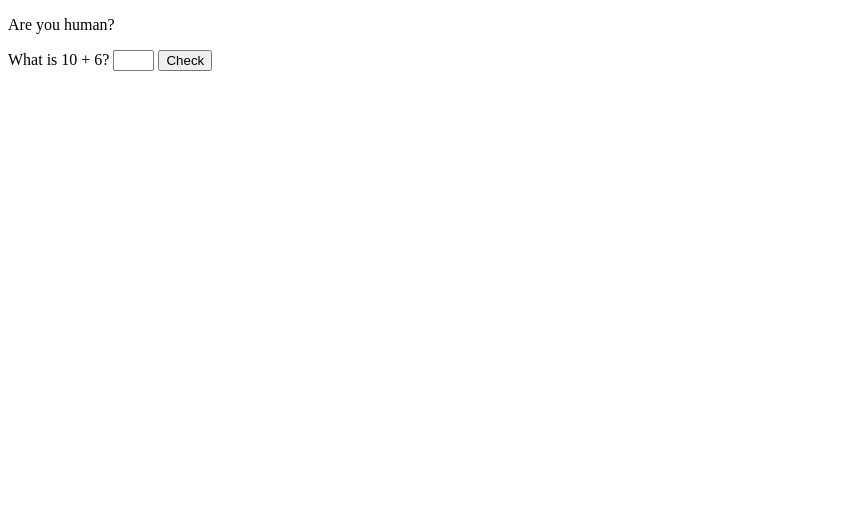
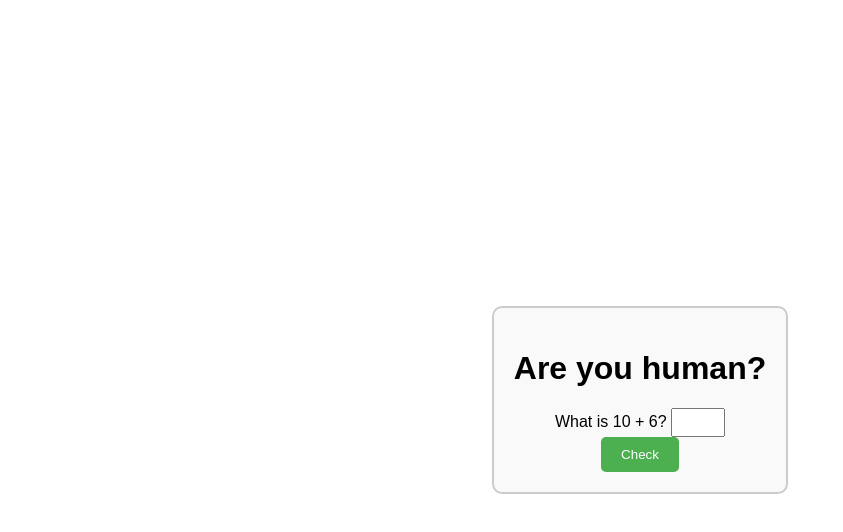
Before and after one commit to FanticSupreme/html-starter, a website: page index.html in a window 1280 px wide. Shown: the whole page, without its empty margins (0-843 px from the left). Drawn offline with Linux system fonts and the light colour scheme.

Commit message:
Update index.html

```diff
--- a/index.html
+++ b/index.html
@@ -1,7 +1,43 @@
 <!DOCTYPE html>
 <html xmlns="http://www.w3.org/1999/xhtml">
 <head>
-    <title>BotBoot</title>
+    <title>Verify Bot</title>
+    <style>
+        body {
+            font-family: Arial, sans-serif;
+            display: flex;
+            justify-content: center;
+            align-items: center;
+            height: 100vh;
+            margin: 0;
+        }
+        .container {
+            text-align: center;
+            padding: 20px;
+            border: 2px solid #ccc;
+            border-radius: 10px;
+            background-color: #f9f9f9;
+        }
+        .container p {
+            margin-bottom: 20px;
+        }
+        input[type="text"] {
+            width: 40px;
+            padding: 5px;
+            text-align: center;
+        }
+        input[type="button"] {
+            padding: 10px 20px;
+            background-color: #4CAF50;
+            color: white;
+            border: none;
+            border-radius: 5px;
+            cursor: pointer;
+        }
+        input[type="button"]:hover {
+            background-color: #45a049;
+        }
+    </style>
     <script type="text/javascript">
         var a = Math.ceil(Math.random() * 10);
         var b = Math.ceil(Math.random() * 10);
@@ -9,7 +45,7 @@
 
         function DrawBotBoot() {
             document.write("What is "+ a + " + " + b +"? ");
-            document.write("<input id='BotBootInput' type='text' maxlength='2' size='2'/>");
+            document.write("<input id='BotBootInput' type='text' maxlength='2'/>");
         }
 
         function ValidBotBoot() {
@@ -23,8 +59,11 @@
     </script>
 </head>
 <body>
-    <p>Are you human?</p>
-    <script type="text/javascript">DrawBotBoot()</script>
-    <input id="Button1" type="button" value="Check" onclick="ValidBotBoot();"/>
+    <div class="container">
+        <h1>Are you human?</h1>
+        <script type="text/javascript">DrawBotBoot()</script>
+        <br>
+        <input id="Button1" type="button" value="Check" onclick="ValidBotBoot();"/>
+    </div>
 </body>
 </html>
```
